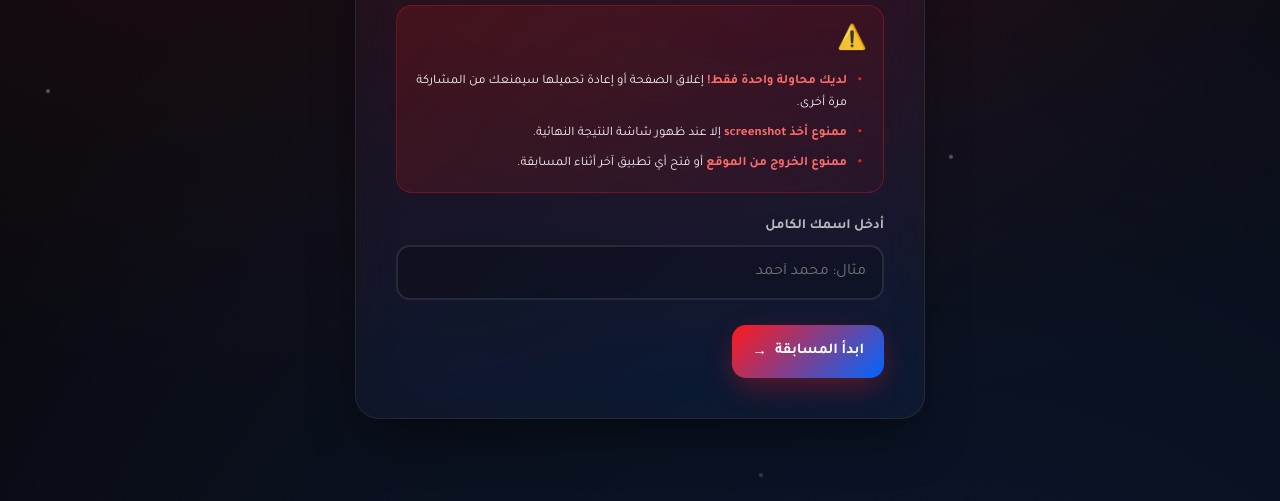
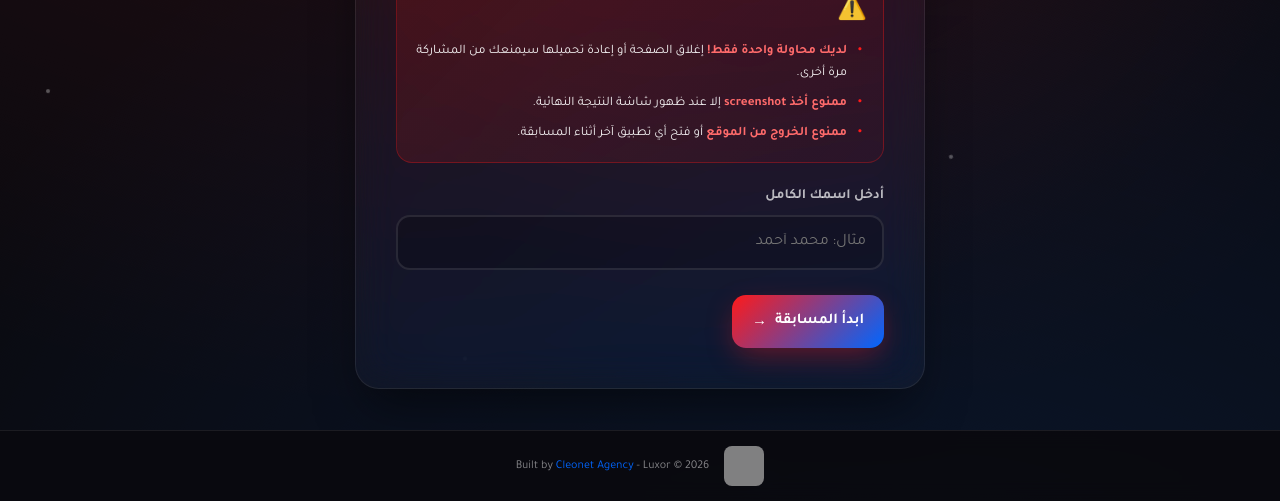
Before and after one commit to Karimkhaled435/Chicken-Broast-Competition, a plain HTML site: page index.html in a window 1280 px wide. Shown: the part 299-800 px from the top of the page. Drawn offline with nearby package versions, Linux system fonts and the light colour scheme; grey boxes are pictures that could not be loaded.

Commit message:
index.html

```diff
--- a/index.html
+++ b/index.html
@@ -40,6 +40,7 @@
             min-height: 100vh;
             position: relative;
             color: white;
+            padding-bottom: 100px; /* Space for footer */
         }
 
         /* Animated Background */
@@ -157,7 +158,7 @@
             max-width: 600px;
             margin: 100px auto 20px;
             padding: 0 15px;
-            min-height: calc(100vh - 120px);
+            min-height: calc(100vh - 180px);
             display: flex;
             align-items: center;
         }
@@ -695,6 +696,59 @@
         .btn-social:hover {
             transform: translateY(-2px);
             filter: brightness(1.2);
+        }
+
+        /* Footer - Cleonet Agency */
+        .footer {
+            position: fixed;
+            bottom: 0;
+            left: 0;
+            right: 0;
+            background: rgba(10, 10, 15, 0.95);
+            backdrop-filter: blur(10px);
+            border-top: 1px solid var(--glass-border);
+            padding: 15px;
+            z-index: 90;
+            display: flex;
+            flex-direction: column;
+            align-items: center;
+            justify-content: center;
+            gap: 8px;
+        }
+
+        .footer-logo {
+            width: 40px;
+            height: 40px;
+            border-radius: 8px;
+            overflow: hidden;
+            opacity: 0.8;
+            transition: opacity 0.3s;
+        }
+
+        .footer-logo:hover {
+            opacity: 1;
+        }
+
+        .footer-logo img {
+            width: 100%;
+            height: 100%;
+            object-fit: cover;
+        }
+
+        .footer-text {
+            font-size: 12px;
+            color: rgba(255, 255, 255, 0.5);
+            text-align: center;
+        }
+
+        .footer-text a {
+            color: var(--primary-blue);
+            text-decoration: none;
+            transition: color 0.3s;
+        }
+
+        .footer-text a:hover {
+            color: var(--primary-red);
         }
 
         /* Blocked & Submitted Screens */
@@ -798,6 +852,11 @@
         @media (min-width: 600px) {
             .glass-card { padding: 40px; }
             .title { font-size: 32px; }
+            .footer {
+                flex-direction: row;
+                justify-content: center;
+                gap: 15px;
+            }
         }
 
         /* Utility */
@@ -1047,6 +1106,16 @@
         </div>
     </div>
 
+    <!-- Footer - Cleonet Agency -->
+    <div class="footer">
+        <div class="footer-logo">
+            <img src="https://i.postimg.cc/WbBQRWKr/461689412-122098903484553582-5688507707153342778-n-(2).png" alt="Cleonet Agency">
+        </div>
+        <div class="footer-text">
+            Built by <a href="#" target="_blank">Cleonet Agency</a> - Luxor © 2026
+        </div>
+    </div>
+
     <div class="hidden-capture" id="captureArea">
         <div class="capture-content">
             <div style="width: 100px; height: 100px; margin: 0 auto 20px; border-radius: 50%; overflow: hidden; border: 3px solid rgba(255,0,0,0.5); box-shadow: 0 0 20px rgba(255,0,0,0.3);">
```
